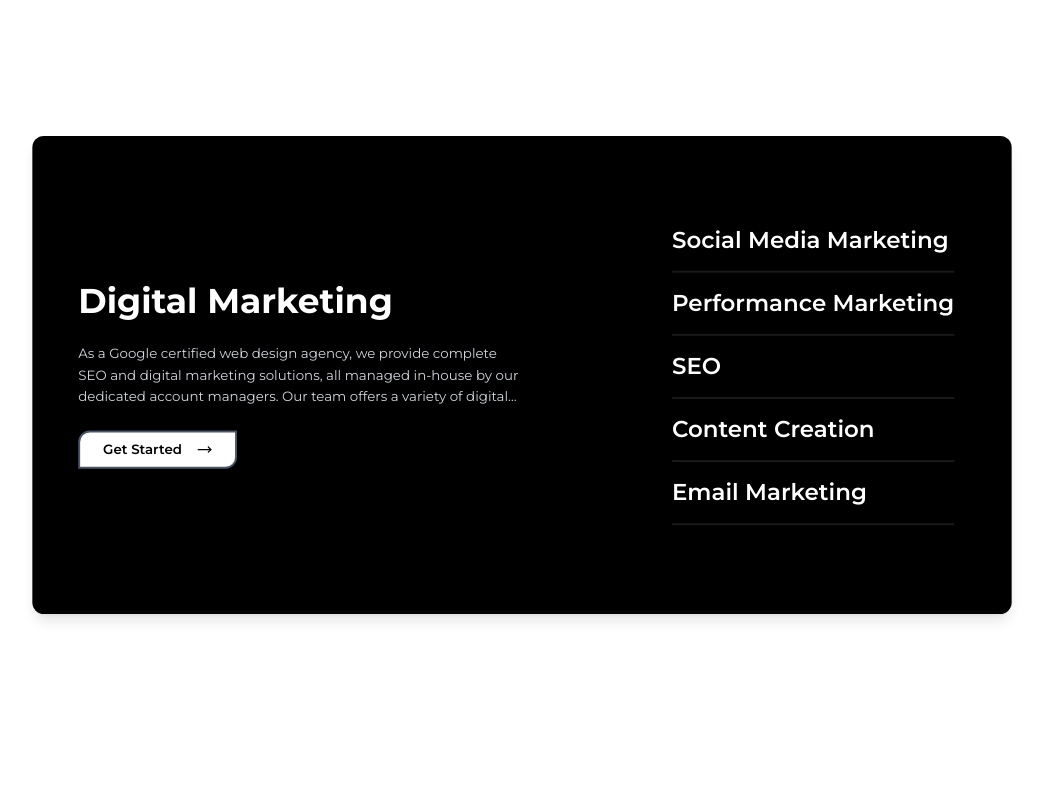
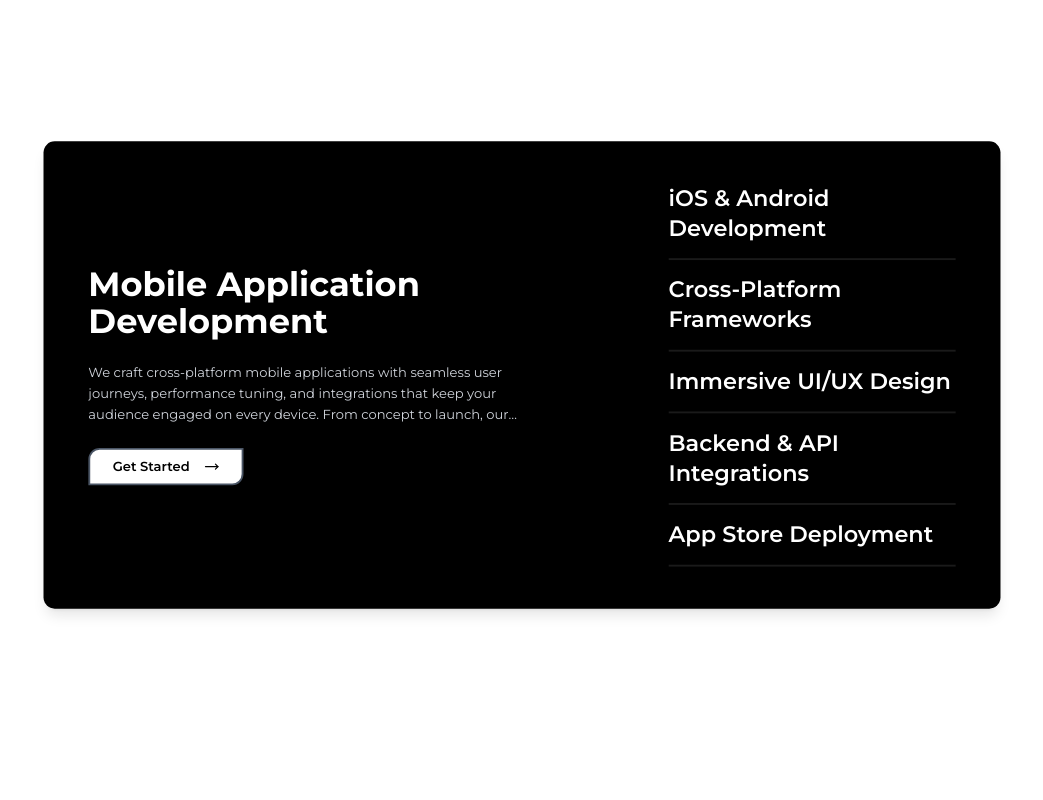
Before and after one commit to Akash-S-010/velvetbyte, a React (Vite) app: page / in a window 1280 px wide. Shown: the part 9640-10440 px from the top of the page, without its empty margins (118-1161 px from the left). Built offline with nearby package versions, Linux system fonts and the light colour scheme.

Commit message:
added new services

```diff
--- a/src/components/homeSections/ServiceSection.jsx
+++ b/src/components/homeSections/ServiceSection.jsx
@@ -31,6 +31,32 @@ const services = [
     color: "#fd7e14",
   },
   {
+    title: "Mobile Application Development",
+    description:
+      "We craft cross-platform mobile applications with seamless user journeys, performance tuning, and integrations that keep your audience engaged on every device. From concept to launch, our team delivers polished apps tailored to your business goals.",
+    technologies: [
+      "iOS & Android Development",
+      "Cross-Platform Frameworks",
+      "Immersive UI/UX Design",
+      "Backend & API Integrations",
+      "App Store Deployment",
+    ],
+    color: "#000000",
+  },
+  {
+    title: "Creative Production Services",
+    description:
+      "Bring your brand stories to life with cinematic visuals, immersive photography, and striking graphics. We handle end-to-end production to showcase your products and experiences with memorable impact.",
+    technologies: [
+      "Photography (Product, Fashion, Wedding, etc.)",
+      "Cinematography",
+      "Product 3D Visualization & Animation Ads",
+      "CGI / Motion Graphics Ads",
+      "Drone Aerial Photography",
+    ],
+    color: "#fd7e14",
+  },
+  {
     title: "Digital Marketing",
     description:
       "As a Google certified web design agency, we provide complete SEO and digital marketing solutions, all managed in-house by our dedicated account managers. Our team offers a variety of digital marketing services across multiple channels, ensuring measurable ROI for your business.",
@@ -42,18 +68,6 @@ const services = [
       "Email Marketing",
     ],
     color: "#000000",
-  },
-  {
-    title: "Graphic Design",
-    description:
-      "Our creative agency is a team of professionals focused on helping your brand grow through stunning graphic designs. Our talented London-based team specializes in creating brand identities that capture the essence of your business, aligning with your audience's expectations.",
-    technologies: [
-      "Creative Ads",
-      "Branding",
-      "Poster Designing",
-      "Brochure Designing",
-    ],
-    color: "#fd7e14",
   },
 ];
 
```
